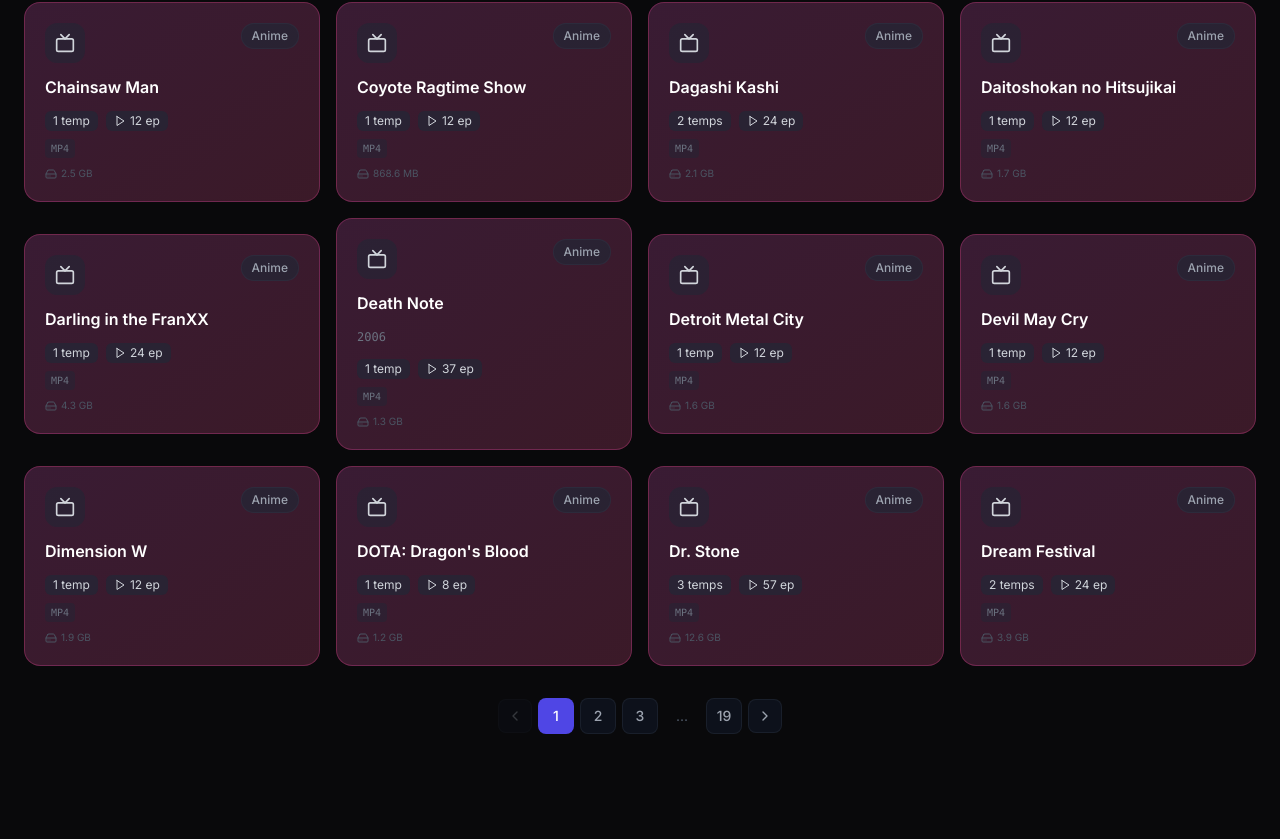
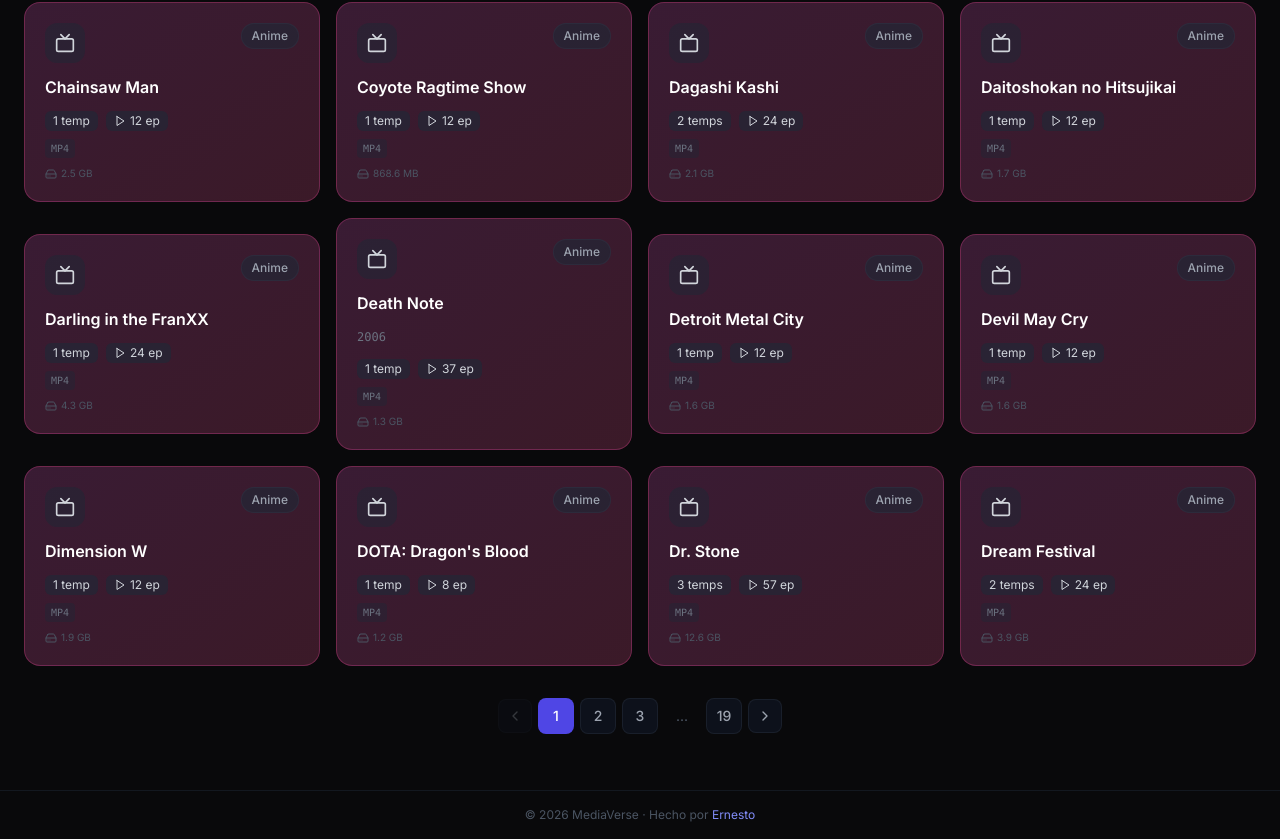
Before and after one commit to Ernesto581/MediaVerse, a Next.js app: page / in a window 1280 px wide. Shown: the part 975-1814 px from the top of the page. Before the commit the page ends 1765 px from the top, so only its background shows below. Built offline with nearby package versions, Linux system fonts and the light colour scheme.

Commit message:
Agregar footer con copyright y link a GitHub

```diff
--- a/src/app/page.tsx
+++ b/src/app/page.tsx
@@ -117,6 +117,20 @@
         )}
       </main>
 
+      <footer className="border-t border-gray-800/50 py-4">
+        <div className="max-w-[1600px] mx-auto px-4 sm:px-6 text-center text-xs text-gray-600">
+          &copy; 2026 MediaVerse &middot; Hecho por{' '}
+          <a
+            href="https://github.com/Ernesto581"
+            target="_blank"
+            rel="noopener noreferrer"
+            className="text-indigo-400 hover:text-indigo-300 transition-colors"
+          >
+            Ernesto
+          </a>
+        </div>
+      </footer>
+
       {selectedItem && (
         <MediaDetail
           item={selectedItem}
```
